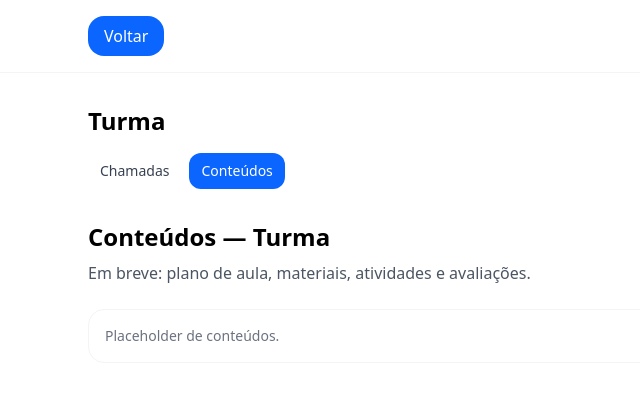
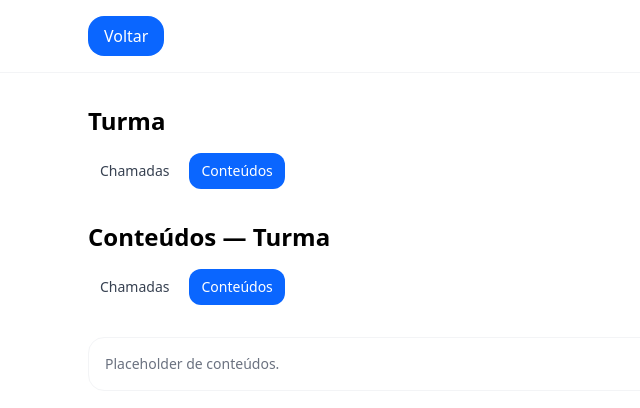
Before and after one commit to guilhermecardosocruz/guieduc, a Next.js app: page /turmas/1/conteudos in a window 1280 px wide. Shown: the top 408 px of the page, without its empty margins (0-640 px from the left). Built offline with nearby package versions, Linux system fonts and the light colour scheme.

Commit message:
ux(turmas): mover botões (Chamadas/Conteúdos) para o lugar do texto 'Em breve...'

```diff
--- a/app/(app)/turmas/[id]/chamadas/page.tsx
+++ b/app/(app)/turmas/[id]/chamadas/page.tsx
@@ -1,16 +1,38 @@
 "use client";
+import Link from "next/link";
 import { useParams } from "next/navigation";
 import { getTurma } from "@/lib/storage";
+
+function TabBtn({ href, active, children }: { href: string; active: boolean; children: React.ReactNode }) {
+  return (
+    <Link
+      href={href}
+      className={
+        "px-3 py-2 rounded-xl text-sm " +
+        (active ? "bg-[color:var(--color-secondary)] text-white" : "text-gray-700 hover:bg-gray-100")
+      }
+    >
+      {children}
+    </Link>
+  );
+}
 
 export default function ChamadasPage() {
   const { id } = useParams<{ id: string }>();
   const turma = typeof window !== "undefined" ? getTurma(id) : null;
+  const base = `/turmas/${id}`;
 
   return (
     <div>
       <h1 className="text-2xl font-bold">Chamadas — {turma?.nome ?? "Turma"}</h1>
-      <p className="text-gray-600 mt-2">Em breve: registrar presença, ver histórico, exportar lista.</p>
-      <div className="mt-6 rounded-2xl border border-gray-100 bg-white p-4 text-sm text-gray-500">
+
+      {/* Botões no lugar do "Em breve..." */}
+      <div className="mt-4 flex gap-2">
+        <TabBtn href={`${base}/chamadas`} active>Chamadas</TabBtn>
+        <TabBtn href={`${base}/conteudos`} active={false}>Conteúdos</TabBtn>
+      </div>
+
+      <div className="mt-8 rounded-2xl border border-gray-100 bg-white p-4 text-sm text-gray-500">
         Placeholder de chamadas.
       </div>
     </div>
--- a/app/(app)/turmas/[id]/conteudos/page.tsx
+++ b/app/(app)/turmas/[id]/conteudos/page.tsx
@@ -1,16 +1,38 @@
 "use client";
+import Link from "next/link";
 import { useParams } from "next/navigation";
 import { getTurma } from "@/lib/storage";
+
+function TabBtn({ href, active, children }: { href: string; active: boolean; children: React.ReactNode }) {
+  return (
+    <Link
+      href={href}
+      className={
+        "px-3 py-2 rounded-xl text-sm " +
+        (active ? "bg-[color:var(--color-secondary)] text-white" : "text-gray-700 hover:bg-gray-100")
+      }
+    >
+      {children}
+    </Link>
+  );
+}
 
 export default function ConteudosPage() {
   const { id } = useParams<{ id: string }>();
   const turma = typeof window !== "undefined" ? getTurma(id) : null;
+  const base = `/turmas/${id}`;
 
   return (
     <div>
       <h1 className="text-2xl font-bold">Conteúdos — {turma?.nome ?? "Turma"}</h1>
-      <p className="text-gray-600 mt-2">Em breve: plano de aula, materiais, atividades e avaliações.</p>
-      <div className="mt-6 rounded-2xl border border-gray-100 bg-white p-4 text-sm text-gray-500">
+
+      {/* Botões no lugar do "Em breve..." */}
+      <div className="mt-4 flex gap-2">
+        <TabBtn href={`${base}/chamadas`} active={false}>Chamadas</TabBtn>
+        <TabBtn href={`${base}/conteudos`} active>Conteúdos</TabBtn>
+      </div>
+
+      <div className="mt-8 rounded-2xl border border-gray-100 bg-white p-4 text-sm text-gray-500">
         Placeholder de conteúdos.
       </div>
     </div>
```
Also changed, not shown: 1 other file (tests, documents, lock files or other folders).
